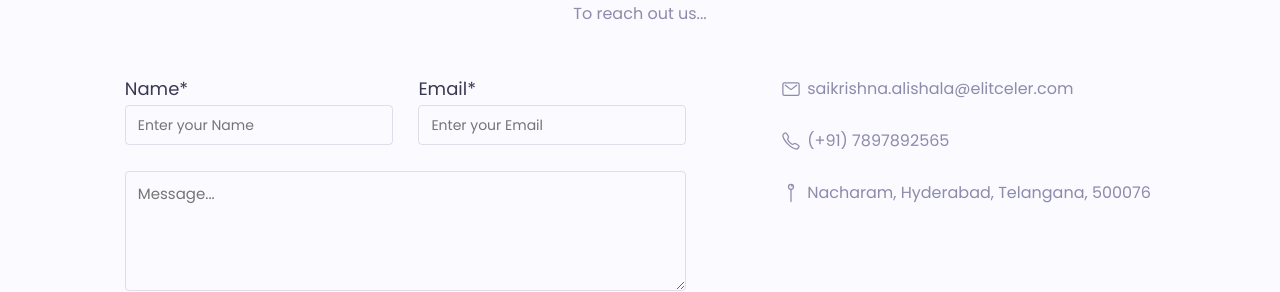
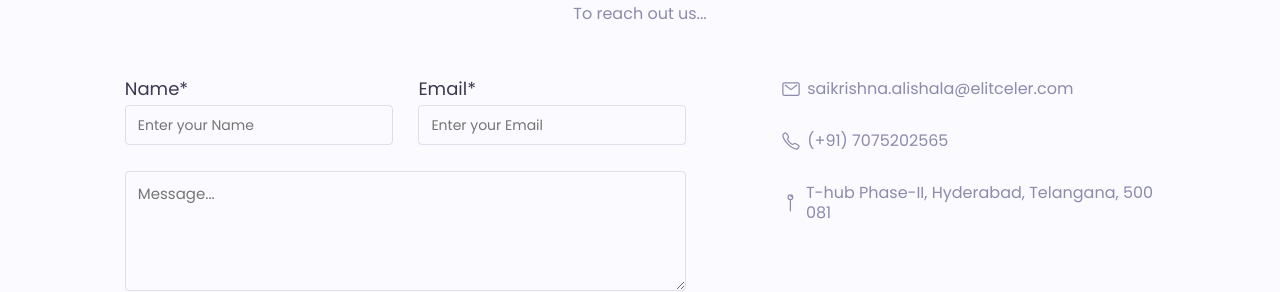
Before and after one commit to t2e0j0a4/Elitceler, a React (Create React App) app: page / in a window 1280 px wide. Shown: the part 2780-3072 px from the top of the page. Built offline with nearby package versions, Linux system fonts and the light colour scheme.

Commit message:
Update Home.jsx

```diff
--- a/src/Pages/Home/Home.jsx
+++ b/src/Pages/Home/Home.jsx
@@ -184,8 +184,8 @@ const Home = () => {
 
             <div className={contact__details}>
               <a href="mailto:saikrishna.alishala@askgroup.org.in"><ion-icon name="mail-outline"></ion-icon><span>saikrishna.alishala@elitceler.com</span></a>
-              <a href="tel:7897892565"><ion-icon name="call-outline"></ion-icon><span>(+91) 7897892565</span></a>
-              <p><ion-icon name="pin-outline"></ion-icon><span>Nacharam, Hyderabad, Telangana, 500076</span></p>
+              <a href="tel:7075202565"><ion-icon name="call-outline"></ion-icon><span>(+91) 7075202565</span></a>
+              <p><ion-icon name="pin-outline"></ion-icon><span>T-hub Phase-II, Hyderabad, Telangana, 500081</span></p>
             </div>
 
           </div>
```
